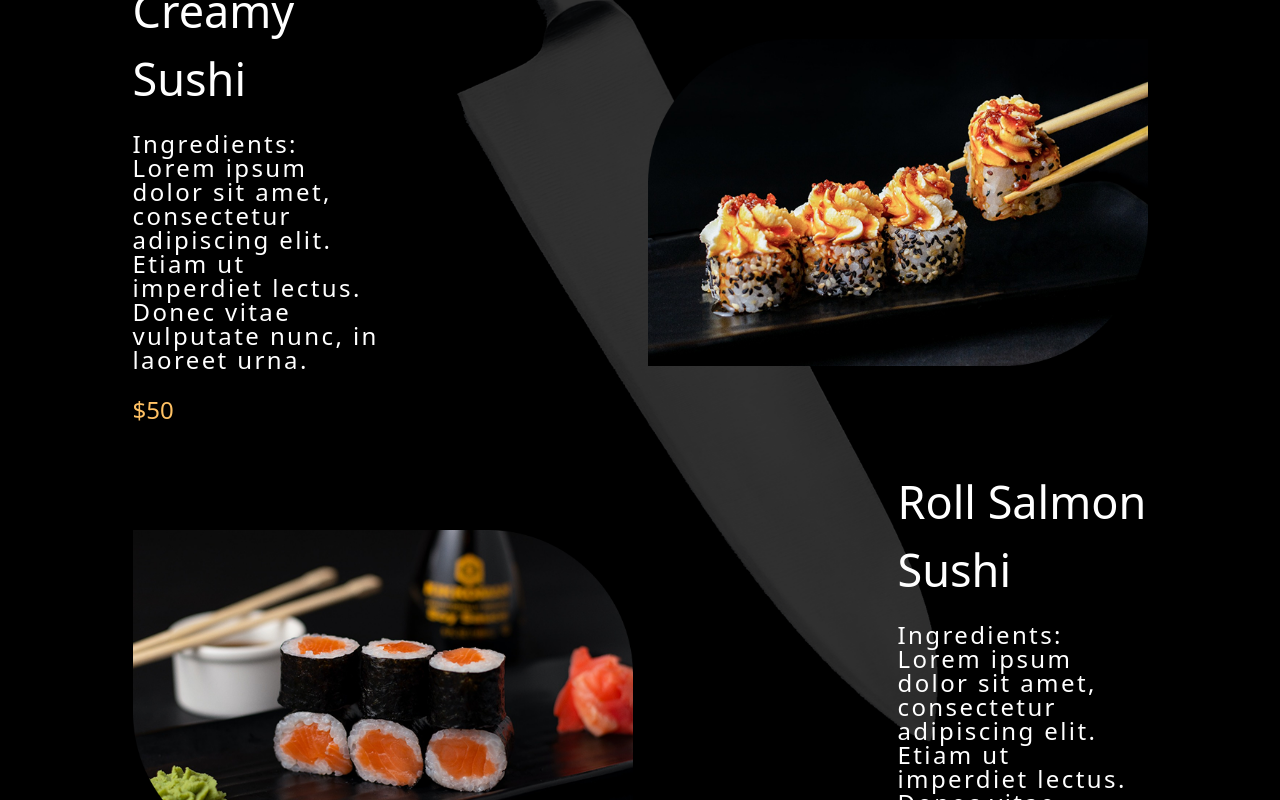
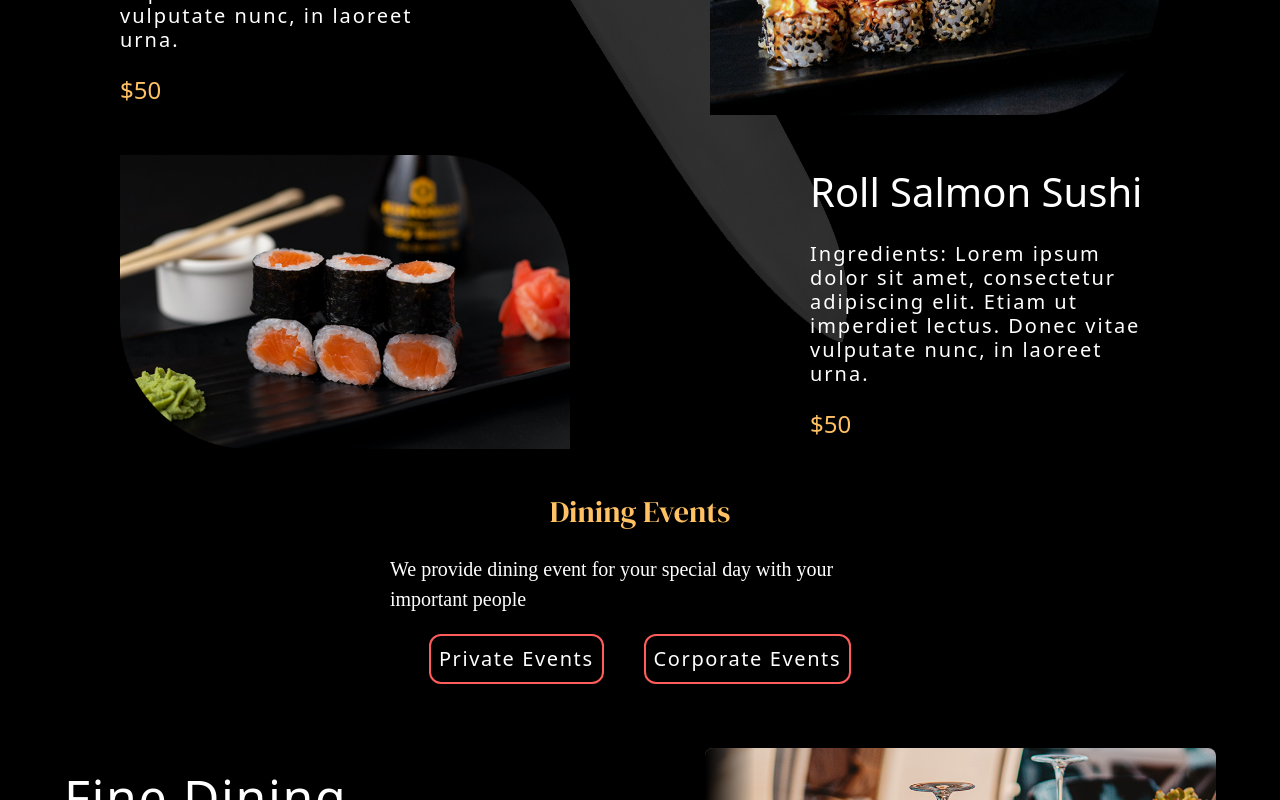
Before and after one commit to 3Moor-Dvper/ResaurantLp, a React (Vite) app: page / in a window 1280 px wide. Shown: the part 3280-4080 px from the top of the page. Built offline with nearby package versions, Linux system fonts and the light colour scheme; a web font is replaced by a local one.

Commit message:
Update => Animation & Responsive

```diff
--- a/package.json
+++ b/package.json
@@ -19,6 +19,7 @@
     "motion": "^12.23.24",
     "react": "^19.2.0",
     "react-dom": "^19.2.0",
+    "react-responsive": "^10.0.1",
     "tailwindcss": "^4.1.17"
   },
   "devDependencies": {
--- a/src/compo/Dinig Events/Boxes.jsx
+++ b/src/compo/Dinig Events/Boxes.jsx
@@ -1,17 +1,35 @@
-
+import { motion } from "framer-motion";
 import { boxes } from "../../Data"
 export function Boxes() {
     return (<section className="mt-0 p-16 space-y-10">
         {boxes.map((box, i) => {
             const isEven = i % 2 === 0;
             return (<>
-                <div className={`${isEven ?' flex-row':' flex-row-reverse'} flex justify-between items-center gap-x-8 `}>
-                    <div className="text-white space-y-1 tracking-widest">
+                <div className    ={`${isEven ?' flex-row':' flex-row-reverse'} flex justify-between items-center gap-x-8 `}>
+                    <motion.div
+                        initial={{ opacity: 0 }}
+                        whileInView={{
+                            opacity: 1,
+                            x:isEven?[5,-10,5,0]:[-5,10,-5,0]
+                        }}
+                        transition={{ duration: .5, delay: .9 ,ease:"backOut" }}
+                        viewport={{once:true,amount:.5}}
+
+                        className="text-white space-y-1 tracking-widest">
                         <h5 className="xsm:text-[8px] smm:text-[15px] lgm:text-[20px] sm:text-[30px] lg:text-[40px] xl:text-[50px]  2xl:text-h5 ">{box.title}</h5>
                         <h4 className="xsm:text-[5px] smm:text-[8px] lgm:text-[10px] sm:text-[14px] lg:text-[20px]  xl:text-[30px]     2xl:text-h4 ">{box.desc}</h4>
-                    </div>
+                    </motion.div>
 
-                    <div className={`
+                    <motion.div
+                        initial={{ opacity: 0 }}
+                        whileInView={{
+                            opacity: 1,
+                            x: isEven ?[-20,20,-10,0]:[20,-20,10,0]
+                        }}
+                        viewport={{amount:.5,once:true}}
+                        transition={{ duration: .55 ,ease:"backOut",delay:.6}}
+
+                        className={`
                         relative rounded-lg overflow-hidden
                         before:content-[''] before:absolute
                         ${isEven ?'before:bg-linear-to-r before:left-0':'before:bg-linear-to-l before:right-0'}
@@ -33,7 +51,7 @@ export function Boxes() {
                              absolute bottom-0
                               ${isEven ? 'left-0' : 'right-0'}
                                xsm:text-[10px] `}>{box.price}</span>
-                    </div>
+                    </motion.div>
                 </div>
 
             </>)
--- a/src/compo/Dinig Events/Text.jsx
+++ b/src/compo/Dinig Events/Text.jsx
@@ -11,9 +11,9 @@ export function Text() {
 
         <h5 className="text-yellow font-dmserif xsm:text-[20px] mdm:text-[30px] ">Dining Events</h5>
         <h4 className="font-dmsans text-white   xsm:text-[10px] mdm:text-[20px] ">We provide dining event for your special day with your important people</h4>
-        <div className="space-x-10 tracking-widest">
-        <button className=" border-2 border-red xsm:p-2 xsm:text-[10px] mdm:text-[12px]                   p-5 hover:bg-red ease-in-out duration-200 transition-all rounded-xl">Private Events</button>
-        <button className=" border-2 border-red xsm:p-2 xsm:text-[10px] mdm:text-[12px]                   p-5 hover:bg-red ease-in-out duration-200 transition-all rounded-xl">Corporate Events</button>
+        <div className="space-x-10 max-sm:space-x-5 tracking-widest">
+        <button className=" border-2 border-red xsm:p-2 xsm:text-[10px] sm:text-[15px] md:text-[20px]                p-5 hover:bg-red ease-in-out duration-200 transition-all rounded-xl">Private Events</button>
+        <button className=" border-2 border-red xsm:p-2 xsm:text-[10px] sm:text-[15px] md:text-[20px]              p-5 hover:bg-red ease-in-out duration-200 transition-all rounded-xl">Corporate Events</button>
 
         </div>
 
--- a/src/compo/OurSpecialities/Cards.jsx
+++ b/src/compo/OurSpecialities/Cards.jsx
@@ -1,50 +1,55 @@
 
+import MediaQuery, { useMediaQuery } from "react-responsive";
 import { motion } from "framer-motion";
 import { cards } from "../../Data"
 export function Cards() {
 
+    const min1025 = useMediaQuery({minWidth:1024})
+    const max1024 = useMediaQuery({maxWidth:1024})
 
 
     return (
         <section className="bg-[url('/ResaurantLp/imgs/unsplash_aAiy88ytl0c.png')]  w-full bg-center bg-no-repeat bg-contain">
-            <div className="flex flex-col mt-[100px] gap-10 ">
+            <div className="flex flex-col mt-[100px] gap-10 max-sm:p-5 ">
                 {cards.map((card, i) => {
+
                     const isEven = i % 2 === 0;
-                    const maxsm = window.innerWidth <= 640;
-                    const max510 = window.innerWidth <= 510;
-                    const max410 = window.innerWidth <= 410;
+
+
                     return (
                         <motion.div
                             className={`flex justify-around items-center ${isEven ? "flex-row" : "flex-row-reverse"}`}>
                             <motion.img
-                                className="xsm:w-[150px] mdm:w-[170px] lgm:w-[200px] sm:w-[250px] md:w-[300px] lg:w-[500px]  2xl:w-[600px]"
+                                className="xsm:w-[150px] mdm:w-[170px] lgm:w-[200px] sm:w-[250px] md:w-[300px] lg:w-[350px] xl:w-[450px]  2xl:w-[600px]"
                                 initial={{ opacity: 0, x:0 }}
                                 whileInView={{
                                     opacity: 1,
                                     x:
-                                        max410?isEven?[0, -10, 3, 0]:[0, 10, -3, 0]:
-                                        max510?isEven?[0, -20, 7, 0]:[0, 20, -7, 0]:
-                                        maxsm ? isEven ? [0, -40, 15, 0] : [0, 40, -15, 0] : isEven ? [0, -60, 20, 0] : [0, 60, -20, 0]
+                                        min1025 ? isEven ? [0, -100, 20, 0] : [0, 100, -20, 0] :
+                                            max1024 ? isEven ? [0, -15, 10, 0] : [0, 15, -10, 0] :undefined
+
                                 }}
                                 transition={{ duration: .7, ease:"backOut" }}
                                 viewport={{once:true,amount:.5}}
                                 src={card.img} alt="Error" />
+
+
+
                             <motion.div
-                                className="text-white max-w-[462px] max-sm:max-w-[150px] max-sm:space-y-1 space-y-5 sm:max-w-[250px]"
+                                className="text-white max-w-[462px] max-sm:max-w-[150px] max-sm:space-y-1 space-y-5 sm:max-w-[200px] lg:max-w-[350px] 2xl:max-w-[600px]"
                                 initial={{ opacity: 0, x:0 }}
                                 whileInView={{
                                     opacity: 1,
                                     x:
-                                        max410?isEven ? [-20, 3, 0] : [20, -3, 0]:
-                                        max510?isEven ? [-35, 7, 0] : [35, -7, 0]:
-                                        maxsm ? isEven ? [-70, 15, 0] : [70, -15, 0] :
-                                        isEven ? [-100, 30, 0] : [100, -30, 0]
+                                        min1025 ? isEven ? [-60, 20, 0] : [60, -20, 0] :
+                                        max1024?isEven ? [-40, 10, 0] : [40, -10, 0] :undefined
+
                                 }}
                                 transition={{ duration: .5, delay: .3 ,ease:"backOut"}}
                                 viewport={{once:true,amount:.5}}
                             >
-                                <h4 className="xsm:text-[10px] mdm:text-[15px] lgm:text-[18px]  sm:text-[20px] md:text-h2      lg:text-[40px] xl:text-h4         ">{card.title}</h4>
-                                <h1 className="xsm:text-[7px]  mdm:text-[8px]                   sm:text-[10px] md:text-[15px]  lg:text-[20px] xl:text-h1       tracking-widest leading-6 ">{card.desc}</h1>
+                                <h4 className="xsm:text-[10px] mdm:text-[15px] lgm:text-[18px]  sm:text-[20px] md:text-h2      lg:text-[40px] 2xl:text-h4         ">{card.title}</h4>
+                                <h1 className="xsm:text-[7px]  mdm:text-[8px]                   sm:text-[10px] md:text-[15px]  lg:text-[20px] 2xl:text-h1       tracking-widest leading-6 max-sm:leading-3 ">{card.desc}</h1>
                                 <span className="text-yellow sm:text-h1">{card.price}</span>
                             </motion.div>
                         </motion.div>
--- a/src/compo/icons/Arrowlft.jsx
+++ b/src/compo/icons/Arrowlft.jsx
@@ -4,7 +4,7 @@ export function Arrowlft() {
 
     return (
         <>
-            <svg className="max-sm:w-[150px]"
+            <svg className="max-sm:w-[150px] sm:w-[400px] md:w-[500px]"
 
                 width="332" height="278" viewBox="0 0 414 317" fill="none" xmlns="http://www.w3.org/2000/svg">
                 <motion.path
--- a/src/compo/icons/Arrowrit.jsx
+++ b/src/compo/icons/Arrowrit.jsx
@@ -3,7 +3,7 @@ import { motion } from "framer-motion"
 export function Arrowrit() {
     return (<>
         <svg
-            className="max-sm:w-[150px]"
+            className="max-sm:w-[150px]  sm:w-[400px] md:w-[500px]"
             width="332" height="278" viewBox="0 0 332 278" fill="none" xmlns="http://www.w3.org/2000/svg">
             <motion.path
                 initial={{ pathLength: 1,pathOffset:1 }}
```
Also changed, not shown: src/App.jsx (line endings or trailing spaces), 1 other file (tests, documents, lock files or other folders).
